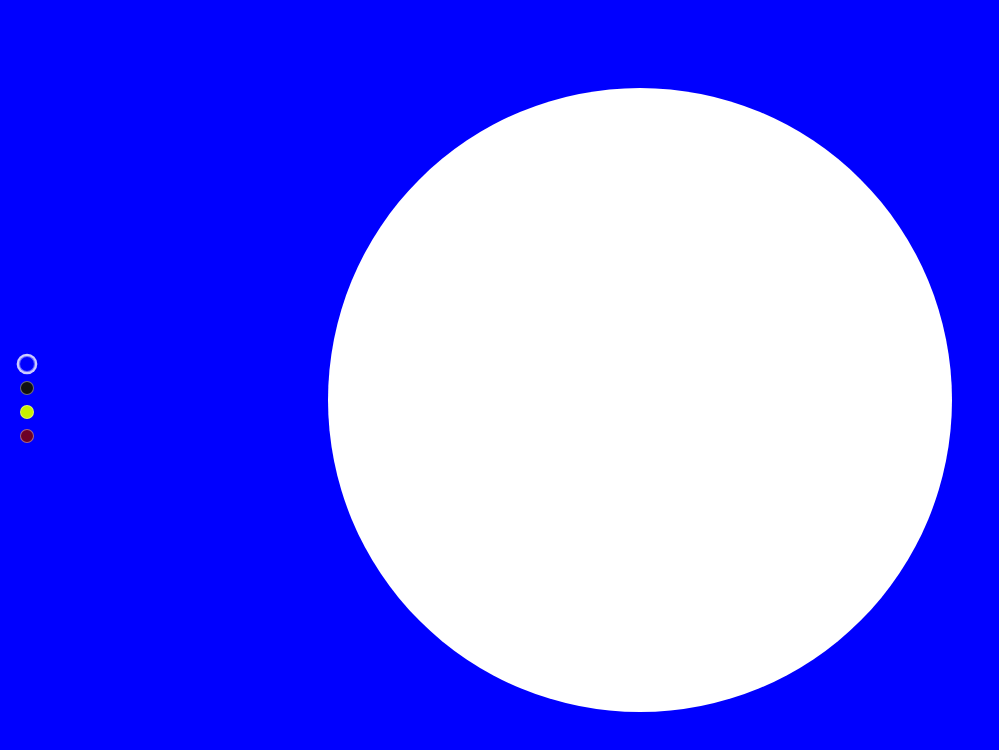
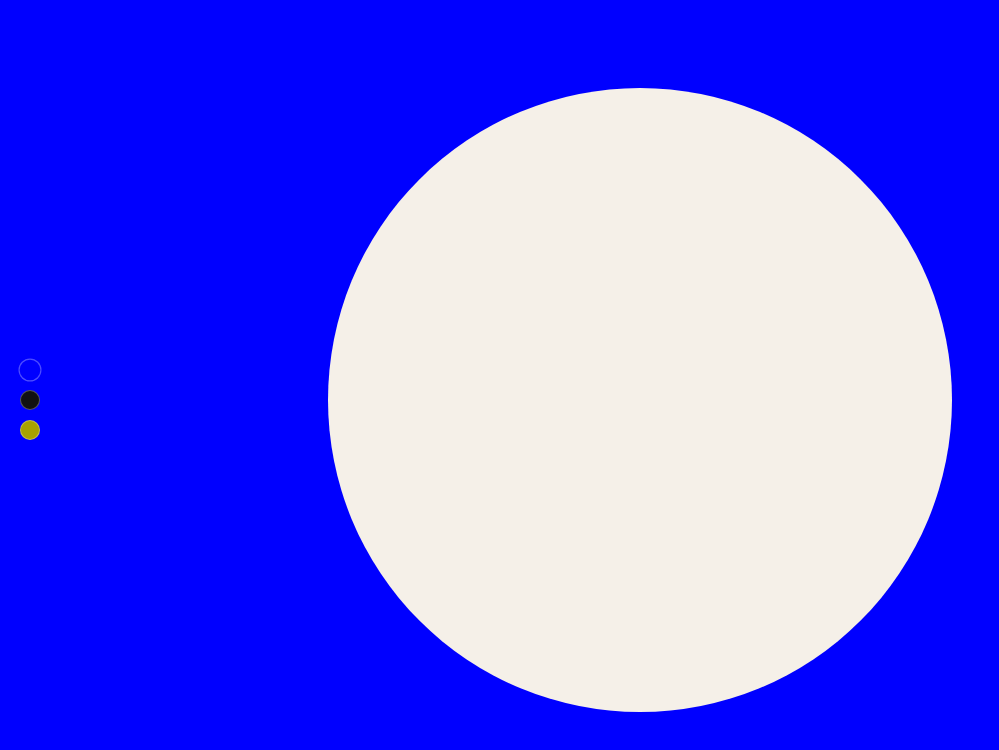
Before and after one commit to becsdesigned/loupe, a website: page index.html in a window 1280 px wide. Both pictures are taken after a click on the element 27 px from the left and 364 px from the top of the page. Shown: the whole page, without its empty margins (0-999 px from the left). Drawn offline with nearby package versions, Linux system fonts and the light colour scheme; a web font is replaced by a local one.

Commit message:
Update index.html

```diff
--- a/index.html
+++ b/index.html
@@ -9,8 +9,15 @@
     *, *::before, *::after { box-sizing: border-box; margin: 0; padding: 0; }
     html, body { height: 100%; }
 
+    :root {
+      --bg: #0000ff;
+      --circle: #f5f0e8;
+      --circle-hover: #0000ff;
+      --border: #f5f0e8;
+    }
+
     body {
-      background: #0000ff;
+      background: var(--bg);
       font-family: 'Cormorant Garamond', serif;
       font-weight: 300;
       overflow: hidden;
@@ -19,7 +26,7 @@
     #entry {
       height: 100vh;
       width: 100vw;
-      background: #0000ff;
+      background: var(--bg);
       position: fixed;
       inset: 0;
       z-index: 100;
@@ -33,7 +40,7 @@
     }
 
     #entry:has(.circle-newsletter:hover) {
-      background: #ffffff;
+      background: var(--circle) !important;
     }
 
     .entry-nav {
@@ -79,7 +86,7 @@
       width: min(78vw, 78vh);
       height: min(78vw, 78vh);
       border-radius: 50%;
-      background: #ffffff;
+      background: var(--circle);
       cursor: pointer;
       transform: translate(-50%, -50%);
       transition: background 0.35s ease;
@@ -91,8 +98,8 @@
     }
 
     .circle-newsletter:hover {
-      background: #0000ff;
-      border: 2px solid #ffffff;
+      background: var(--circle-hover) !important;
+      border: 2px solid var(--border);
     }
 
     .circle-newsletter .circle-label {
@@ -107,7 +114,7 @@
 
     .circle-label-main {
       font-family: 'Cormorant', serif;
-      font-size: clamp(0.9rem, 2.5vw, 1.4rem);
+      font-size: clamp(1.8rem, 5vw, 3rem);
       font-weight: 300;
       font-style: italic;
       color: #ffffff;
@@ -118,7 +125,7 @@
 
     .circle-label-sub {
       font-family: 'Fragment Mono', monospace;
-      font-size: clamp(0.38rem, 0.9vw, 0.5rem);
+      font-size: clamp(0.7rem, 1.6vw, 1rem);
       letter-spacing: 0.16em;
       text-transform: uppercase;
       color: rgba(255,255,255,0.6);
@@ -537,8 +544,8 @@
     }
 
     .palette-dot {
-      width: 14px;
-      height: 14px;
+      width: 20px;
+      height: 20px;
       border-radius: 50%;
       cursor: pointer;
       transition: transform 0.2s, box-shadow 0.2s;
@@ -546,17 +553,16 @@
     }
 
     .palette-dot:hover { transform: scale(1.3); }
-    .palette-dot.active { box-shadow: 0 0 0 2px rgba(255,255,255,0.8); transform: scale(1.15); }
+    .palette-dot.active { transform: scale(1.15); }
   </style>
 </head>
 <body>
 
   <!-- COLOR PALETTE -->
   <div class="palette">
-    <div class="palette-dot active" style="background:#0000ff;" data-bg="#0000ff" data-circle="#ffffff" data-hover="#0000ff" data-circle-border="#ffffff" title="Blue"></div>
-    <div class="palette-dot" style="background:#111111;" data-bg="#111111" data-circle="#ffffff" data-hover="#111111" data-circle-border="#ffffff" title="Black"></div>
-    <div class="palette-dot" style="background:#c8f000;" data-bg="#7ec8e3" data-circle="#c8f000" data-hover="#7ec8e3" data-circle-border="#c8f000" title="Chartreuse + Baby Blue"></div>
-    <div class="palette-dot" style="background:#6d0026;" data-bg="#6d0026" data-circle="#ffb3c6" data-hover="#6d0026" data-circle-border="#ffb3c6" title="Burgundy + Pink"></div>
+    <div class="palette-dot active" style="background:#0000ff;" data-bg="#0000ff" data-circle="#f5f0e8" data-hover="#0000ff" data-border="#f5f0e8" title="Blue"></div>
+    <div class="palette-dot" style="background:#111111;" data-bg="#111111" data-circle="#f5f0e8" data-hover="#111111" data-border="#f5f0e8" title="Black"></div>
+    <div class="palette-dot" style="background:#a7a100;" data-bg="#a7a100" data-circle="#ffffff" data-hover="#a7a100" data-border="#ffffff" title="Chartreuse + Cream"></div>
   </div>
 
   <div id="entry">
@@ -827,27 +833,14 @@
   <script>
     document.querySelectorAll('.palette-dot').forEach(dot => {
       dot.addEventListener('click', () => {
-        const bg          = dot.dataset.bg;
-        const circle      = dot.dataset.circle;
-        const hover       = dot.dataset.hover;
-        const circleBorder = dot.dataset.circleBorder;
+        const root = document.documentElement;
+        root.style.setProperty('--bg', dot.dataset.bg);
+        root.style.setProperty('--circle', dot.dataset.circle);
+        root.style.setProperty('--circle-hover', dot.dataset.hover);
+        root.style.setProperty('--border', dot.dataset.border);
 
-        // Update entry background
-        const entry = document.getElementById('entry');
-        entry.style.background = bg;
-        document.body.style.background = bg;
-
-        // Update circle color
-        document.querySelector('.circle-newsletter').style.background = circle;
-
-        // Update active dot
         document.querySelectorAll('.palette-dot').forEach(d => d.classList.remove('active'));
         dot.classList.add('active');
-
-        // Update dot border color to contrast with bg
-        document.querySelectorAll('.palette-dot').forEach(d => {
-          d.style.borderColor = circle === '#ffffff' ? 'rgba(255,255,255,0.4)' : 'rgba(0,0,0,0.3)';
-        });
       });
     });
   </script>
```
